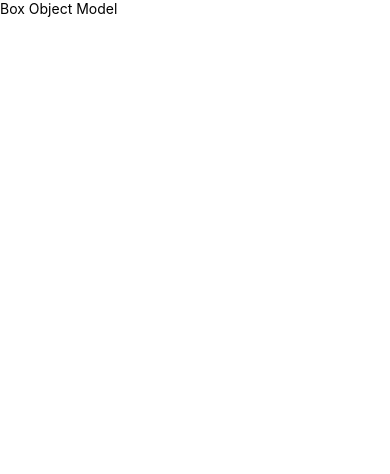
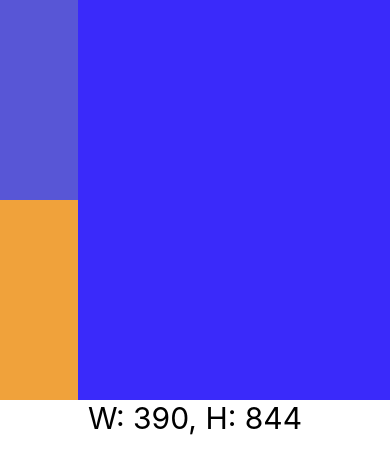
Before and after one commit to FranCarn/Counter-Native, a React Native app: screen / in a window 390 px wide. Shown: the top 474 px of the page. Built offline with nearby package versions, Linux system fonts and the light colour scheme.

Commit message:
playing with dimensions

```diff
--- a/App.tsx
+++ b/App.tsx
@@ -1,13 +1,14 @@
 import React from 'react';
-import { CounterScreen, BoxObjectModelScreen, TestScreen } from './src/screens';
+import { CounterScreen, BoxObjectModelScreen, TestScreen, DimensionsScreen } from './src/screens';
 import { SafeAreaView } from 'react-native';
 
 const App = () => {
   return (
-    <SafeAreaView>
+    <SafeAreaView style={{ flex: 1 }}>
       {/* <TestScreen /> */}
       {/* <CounterScreen /> */}
-      <BoxObjectModelScreen />
+      {/* <BoxObjectModelScreen /> */}
+      <DimensionsScreen />
     </SafeAreaView>
   );
 };
--- a/src/screens/BoxObjectModelScreen.tsx
+++ b/src/screens/BoxObjectModelScreen.tsx
@@ -1,10 +1,21 @@
 import React from 'react';
-import { Text, View } from 'react-native';
+import { StyleSheet, Text, View } from 'react-native';
 
 export const BoxObjectModelScreen = () => {
   return (
-    <View>
-      <Text>Box Object Model</Text>
+    <View style={styles.container}>
+      <Text style={styles.title}>Box Object Model</Text>
     </View>
   );
 };
+
+const styles = StyleSheet.create({
+  title: {
+    fontSize: 20,
+    paddingVertical: 20,
+    textAlign: 'center',
+  },
+  container: {
+    backgroundColor: '#3a2aea',
+  },
+});
--- /dev/null
+++ b/src/screens/DimensionsScreen.tsx
@@ -0,0 +1,36 @@
+import React from 'react';
+import { StyleSheet, View, Dimensions, Text, useWindowDimensions } from 'react-native';
+// const { width, height } = Dimensions.get('window');
+export const DimensionsScreen = () => {
+  const { width, height } = useWindowDimensions();
+  return (
+    <View>
+      <View style={styles.container}>
+        <View style={{ ...styles.purpleBox, width: width * 0.2 }} />
+        <View style={{ ...styles.orangeBox, width: width * 0.2 }} />
+      </View>
+      <Text style={styles.title}>
+        W: {width}, H: {height}
+      </Text>
+    </View>
+  );
+};
+const styles = StyleSheet.create({
+  container: {
+    width: '100%',
+    height: 400,
+    backgroundColor: '#3a2afa',
+  },
+  purpleBox: {
+    backgroundColor: '#5856d6',
+    height: '50%',
+  },
+  orangeBox: {
+    backgroundColor: '#f0a23b',
+    height: '50%',
+  },
+  title: {
+    fontSize: 30,
+    textAlign: 'center',
+  },
+});
--- a/src/screens/index.ts
+++ b/src/screens/index.ts
@@ -1,3 +1,4 @@
 export * from './BoxObjectModelScreen';
 export * from './CounterScreen';
+export * from './DimensionsScreen';
 export * from './TestScreen';
```
